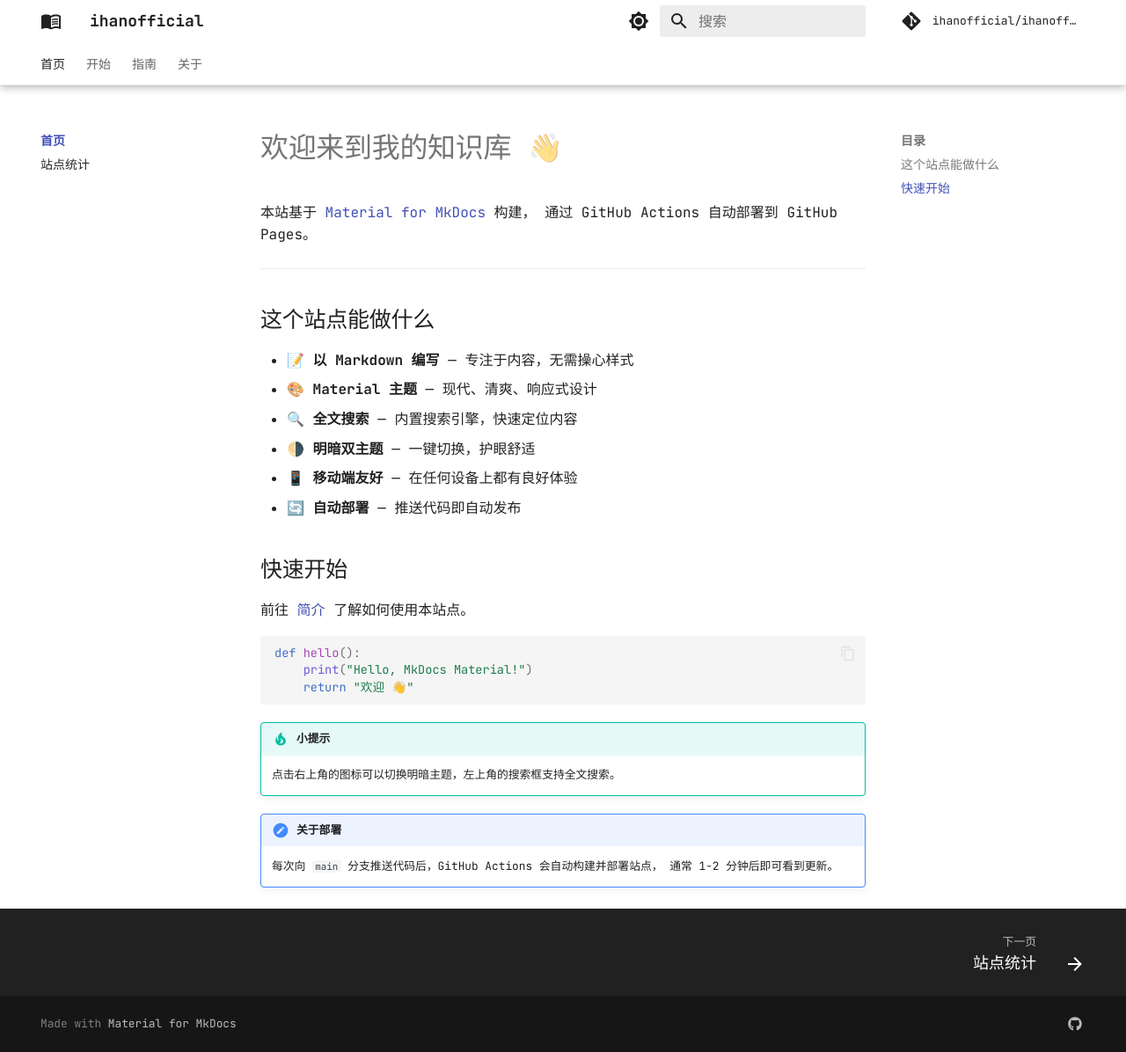
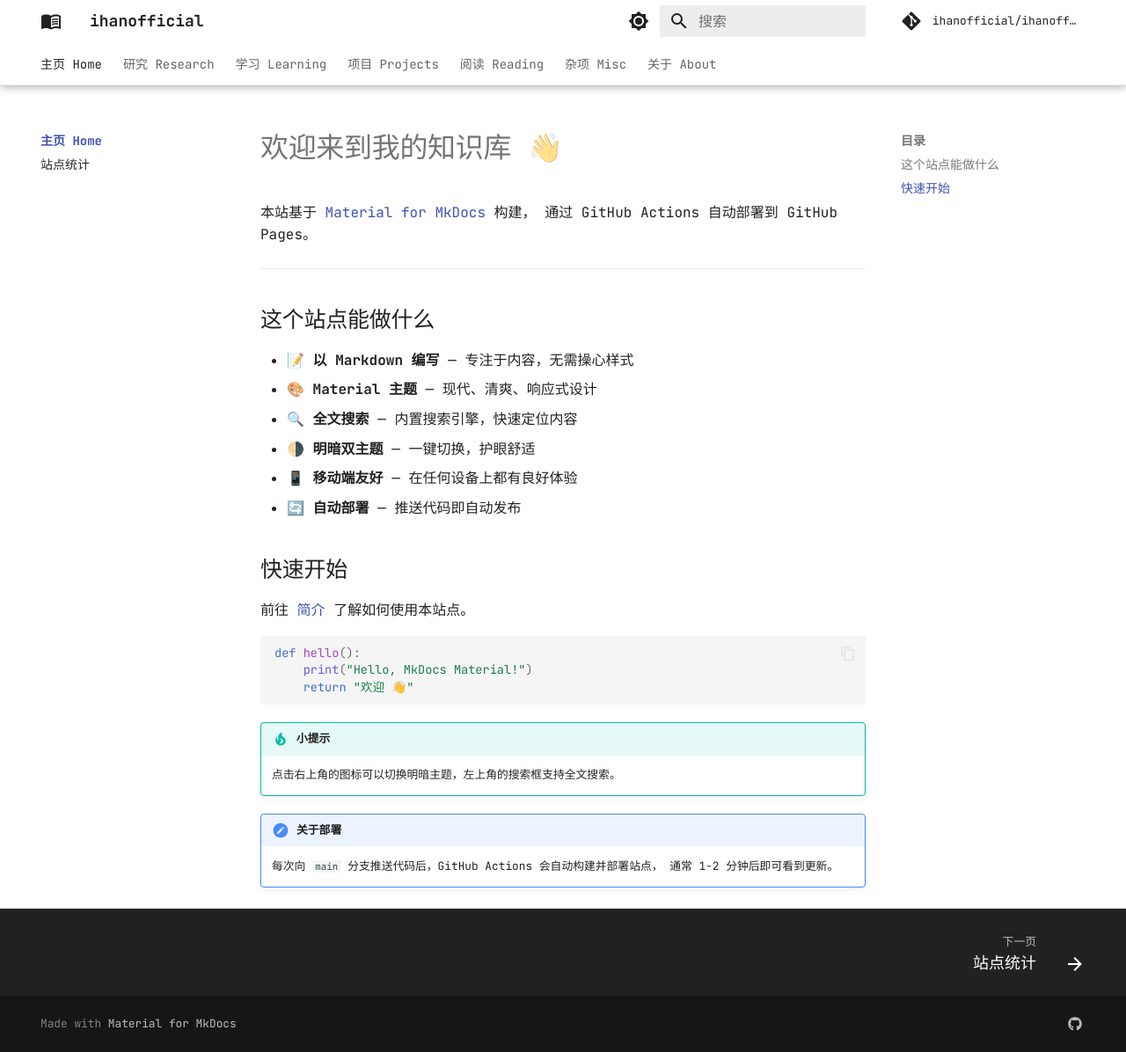
Before and after one commit to ihanofficial/ihanofficial.github.io, an MkDocs documentation site: the page built from docs/index.md, in a window 1280 px wide and 1196 px high. Shown: the whole window at 88% size. Built offline with MkDocs 1.6.1 and Material for MkDocs 9.7.7, drawn with Linux system fonts in a browser that asks for light colours; comment, search, counter and statistics services are not loaded; a style sheet for code colours, icons or effects is not loaded.

Commit message:
feat: 重新组织导航栏结构
- 导航顺序: 主页/研究/学习/项目/阅读/杂项/关于
- 新增 5 个分类占位页 (research/learning/projects/reading/misc)
- 现有 getting-started 和 guide 内容归入 杂项 > 归档 Legacy
- 站点统计保留在主页下

```diff
--- a/mkdocs.yml
+++ b/mkdocs.yml
@@ -101,19 +101,28 @@
       page_read_time: true
 
 nav:
-  - 首页:
+  - 主页 Home:
       - index.md
       - 站点统计: statistics.md
-  - 开始:
-      - 简介: getting-started/index.md
-      - 安装与本地预览: getting-started/installation.md
-      - 编写文档: getting-started/writing.md
-  - 指南:
-      - Markdown 扩展: guide/markdown.md
-      - 代码块与高亮: guide/code-blocks.md
-      - 提示与警告框: guide/admonitions.md
-  - 关于:
-      - 关于本站: about/index.md
+  - 研究 Research:
+      - research/index.md
+  - 学习 Learning:
+      - learning/index.md
+  - 项目 Projects:
+      - projects/index.md
+  - 阅读 Reading:
+      - reading/index.md
+  - 杂项 Misc:
+      - misc/index.md
+      - 归档 Legacy:
+          - getting-started/index.md
+          - 安装与本地预览: getting-started/installation.md
+          - 编写文档: getting-started/writing.md
+          - Markdown 扩展: guide/markdown.md
+          - 代码块与高亮: guide/code-blocks.md
+          - 提示与警告框: guide/admonitions.md
+  - 关于 About:
+      - about/index.md
 
 extra_css:
   - https://cdn.jsdelivr.net/npm/lxgw-wenkai-screen-webfont/lxgwwenkaiscreen.css
```
Also changed, not shown: docs/learning/index.md (added, +5 -0 lines), docs/misc/index.md (added, +5 -0 lines), docs/projects/index.md (added, +5 -0 lines), docs/reading/index.md (added, +5 -0 lines), docs/research/index.md (added, +5 -0 lines).
